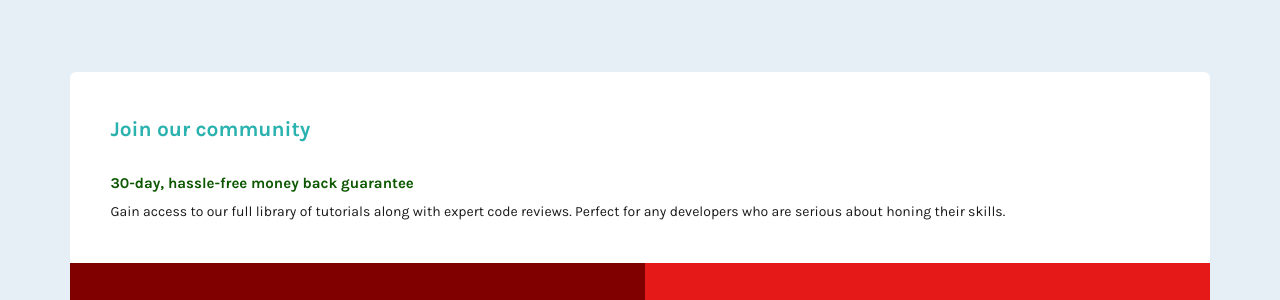
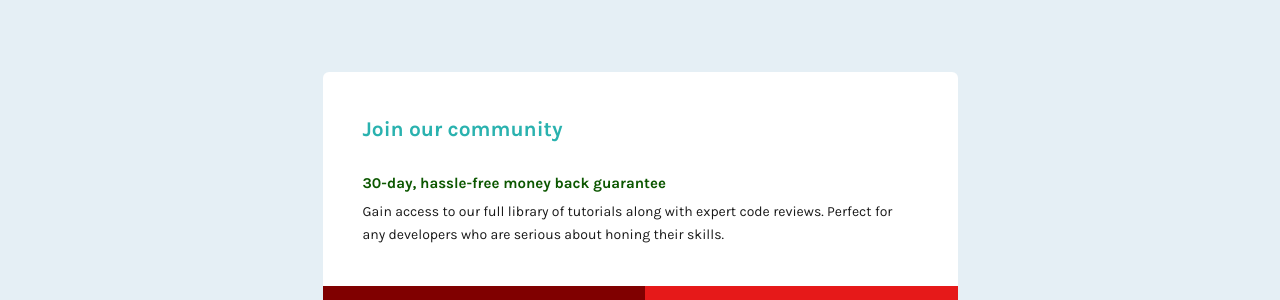
Before and after one commit to Christ-Kevin/single-price-component, a plain HTML site: page index.html in a window 1280 px wide. Shown: the top 300 px of the page. Drawn offline with Linux system fonts and the light colour scheme.

```diff
--- a/style.css
+++ b/style.css
@@ -158,6 +158,9 @@ p {
 }
 
 @media(min-width: 650px) {
+    body {
+        width: max(635px, 40%);
+    }
 
     header,
     section {
```
